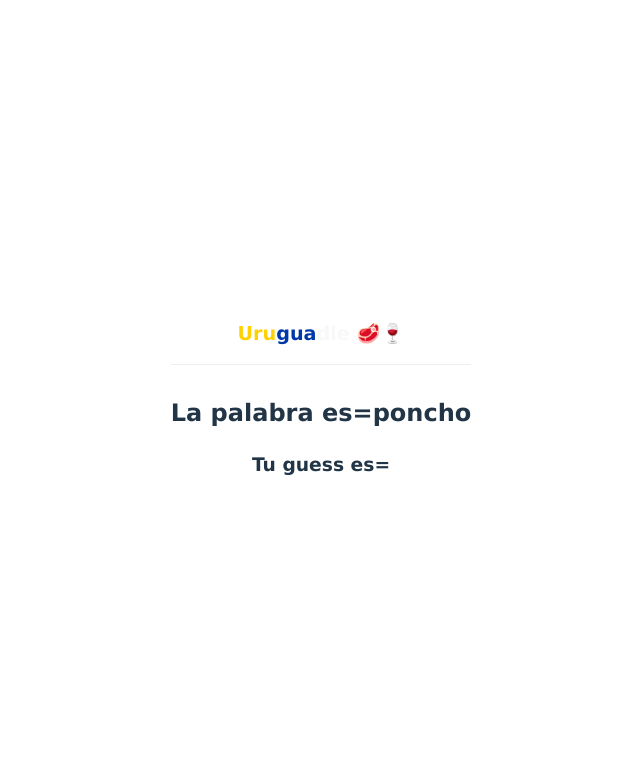
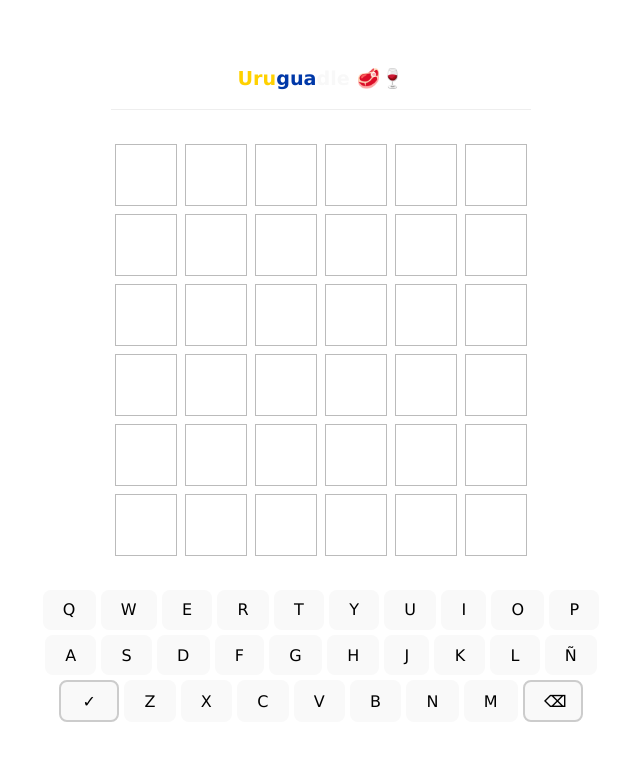
Before and after one commit to Epicder/Uruguadle, a React (Vite) app in the folder uruguadle/: page / in a window 1280 px wide. Shown: the top 760 px of the page, without its empty margins (319-959 px from the left). Built offline with nearby package versions, Linux system fonts and the light colour scheme.

Commit message:
Game logic done!

```diff
--- a/uruguadle/src/App.jsx
+++ b/uruguadle/src/App.jsx
@@ -1,6 +1,6 @@
 import { useState } from 'react'
 import './App.css'
-// import Keyboard from './components/keyboard.jsx'
+import Keyboard from './components/keyboard.jsx'
 import WordleGame from './components/uruguadle.jsx'
 export default function App() {
   return (
@@ -8,6 +8,7 @@ export default function App() {
       <h1><span className='uru'>Uru</span><span className='guay'>gua</span><span className='dle'>dle 🥩🍷</span></h1>
       <div className='game-screen'>
         <WordleGame/>
+        <Keyboard/>
       </div>
     </>
   )
--- a/uruguadle/src/components/css/grid.css
+++ b/uruguadle/src/components/css/grid.css
@@ -29,3 +29,72 @@ body {
   font-weight: bold;
   font-size: 2.5em;
 }
+.row > div.green {
+  --background: #5ac85a;
+  --border-color: #5ac85a;
+  animation: flip 0.5s ease forwards;
+}
+.row > div.grey {
+  --background: #a1a1a1;
+  --border-color: #a1a1a1;
+  animation: flip 0.6s ease forwards;
+}
+.row > div.yellow {
+  --background: #e2cc68;
+  --border-color: #e2cc68;
+  animation: flip 0.5s ease forwards;
+}
+.row > div:nth-child(2) {
+  animation-delay: 0.2s;
+}
+.row > div:nth-child(3) {
+  animation-delay: 0.3s;
+}
+.row > div:nth-child(4) {
+  animation-delay: 0.5s;
+}
+.row > div:nth-child(5) {
+  animation-delay: 0.7s;
+}
+.row.current > div.filled {
+  animation: bounce 0.2s ease-in-out forwards;
+}
+
+/* keyframe animations */
+@keyframes flip {
+  0% {
+    transform: rotateX(0);
+    background: rgb(223, 223, 223);
+    border-color: #333;
+  }
+  45% {
+    transform: rotateX(-90deg);
+    background: rgb(223, 223, 223);
+    border-color: #333;
+  }
+  55% {
+    transform: rotateX(-90deg);
+    background: var(--background);
+    border-color: var(--border-color);
+  }
+  100% {
+    transform: rotateX(0deg);
+    background: var(--background);
+    border-color: var(--border-color);
+    color: #eee;
+  }
+}
+
+@keyframes bounce {
+  0% {
+    transform: scale(1);
+    border-color: #ddd;
+  }
+  50% {
+    transform: scale(1.2);
+  }
+  100% {
+    transform: scale(1);
+    border-color: #333;
+  }
+}
--- a/uruguadle/src/components/grid.jsx
+++ b/uruguadle/src/components/grid.jsx
@@ -3,11 +3,12 @@ import './css/grid.css'
 export default function Grid (props) {
     return (
         <>
-
         <div className='grid'>
-
                 {props.guesses.map((g, i) => {
-                return <Row key={i} lenrow={props.lenrow}/>
+                if (props.turn === i) {
+                return <Row key={i} lenrow={props.lenrow} currentGuess={props.currentGuess}/>
+}
+                return <Row key={i} lenrow={props.lenrow} guess={g}/>
             })}
         </div>
         </>
--- a/uruguadle/src/components/row.jsx
+++ b/uruguadle/src/components/row.jsx
@@ -3,10 +3,33 @@ import './css/grid.css'
 export default function Row(props) {
     const numElements = props.lenrow.length;
     const elementsArray = Array.from({ length: numElements });
+    if (props.guess) {
+        return (
+            <div className="row past">
+                {props.guess.map((l, i) => (
+                    <div key={i} className={l.color}>{l.key}</div>
+                ))}
+            </div>
+        );
+    }
+
+  // fill each square with the user input letter, fill with empty divs if no input
+    if (props.currentGuess) {
+        return (
+            <div className="row current">
+                {elementsArray.map((_, i) => (
+                    <div key={i} className={i < props.currentGuess.length ? 'filled' : ''}>
+                        {props.currentGuess[i]}
+                    </div>
+                ))}
+            </div>
+        );
+    }
+
     return (
         <div className="row">
             {elementsArray.map((_, index) => (
-                <div key={index} className="game-cell"></div>
+                <div key={index}></div>
             ))}
         </div>
     );
--- a/uruguadle/src/components/wordle.jsx
+++ b/uruguadle/src/components/wordle.jsx
@@ -17,8 +17,6 @@ export default function Wordle (props) {
 
     return (
         <div>
-            <h2> La palabra es={props.solution}</h2>
-           <h3>Tu guess es={currentGuess}</h3>
            <Grid currentGuess={currentGuess} guesses={guesses} turn={turn} lenrow={props.solution}/>
         </div>
     )
--- a/uruguadle/src/hooks/useWordle.jsx
+++ b/uruguadle/src/hooks/useWordle.jsx
@@ -1,13 +1,38 @@
-import { setState, useState } from 'react'
+import { useState, useEffect } from 'react'
 
 // hook con las funciones de intentos y storage de las palabras
-const useWorlde = (targetWord) => {
+const useWordle = (targetWord) => {
     const [turn, setTurn] = useState(0) // Maneja cada turno del jugador
     const [currentGuess, setCurrentGuess] = useState('') // Se añade una letra a currentGuess cada vez que el usuario toca una letra
-    const [guesses, setGuesses] = useState([...Array(targetWord.length)]) //Guesses pasados del usuario, pero formateados como array para los colores
     const [history, setHistory] = useState([]) //Guesses pasados del usuario pero como str, para checkear que no vuelva a poner la misma palabra
     const [isCorrect, setIsCorrect] = useState(false)// Manejo de victoria de la partida
+    const [guesses, setGuesses] = useState([]) //Guesses pasados del usuario, pero formateados como array para los colores
 
+
+    // Seniors viendo que uso más de 2 else if: MIS OJOSSSSSS (joke, es para que sea más legible)
+    useEffect(() => {
+        let numTries;
+        if (targetWord.length === 2) {
+            numTries = 3;
+        } else if (targetWord.length === 3) {
+            numTries = 4;
+        } else if (targetWord.length === 4) {
+            numTries = 5;
+        } else if (targetWord.length === 5) {
+            numTries = 6;
+        } else if (targetWord.length === 6) {
+            numTries = 6;
+        } else if (targetWord.length === 7) {
+            numTries = 7;
+        } else if (targetWord.length === 8) {
+            numTries = 7;
+        } else if (targetWord.length === 9) {
+            numTries = 7;
+        } else if (targetWord.length === 10) {
+            numTries = 7;
+        }
+        setGuesses([...Array(numTries)]);
+    }, [targetWord]);
 
     // Formatear el guess del user a un array
     const formatGuess = () => {
@@ -83,16 +108,10 @@ const useWorlde = (targetWord) => {
                     return (prev + props.key)
                 })
             }
-
         }
     }
 
-
-    return ({turn, currentGuess, guesses, isCorrect, handleKey})
+    return { turn, currentGuess, guesses, isCorrect, handleKey }
 }
 
-
-
-
-
-export default useWorlde
+export default useWordle
```
Lines whose indentation alone changed are shown as unchanged.
